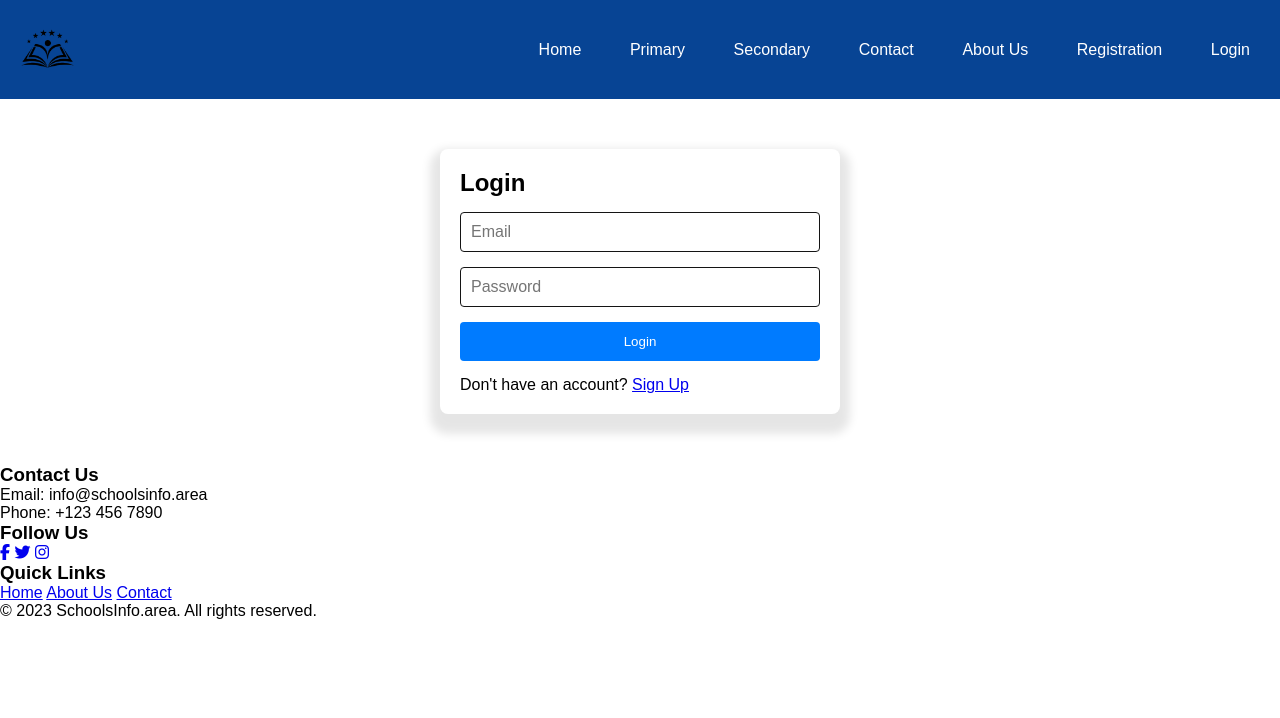
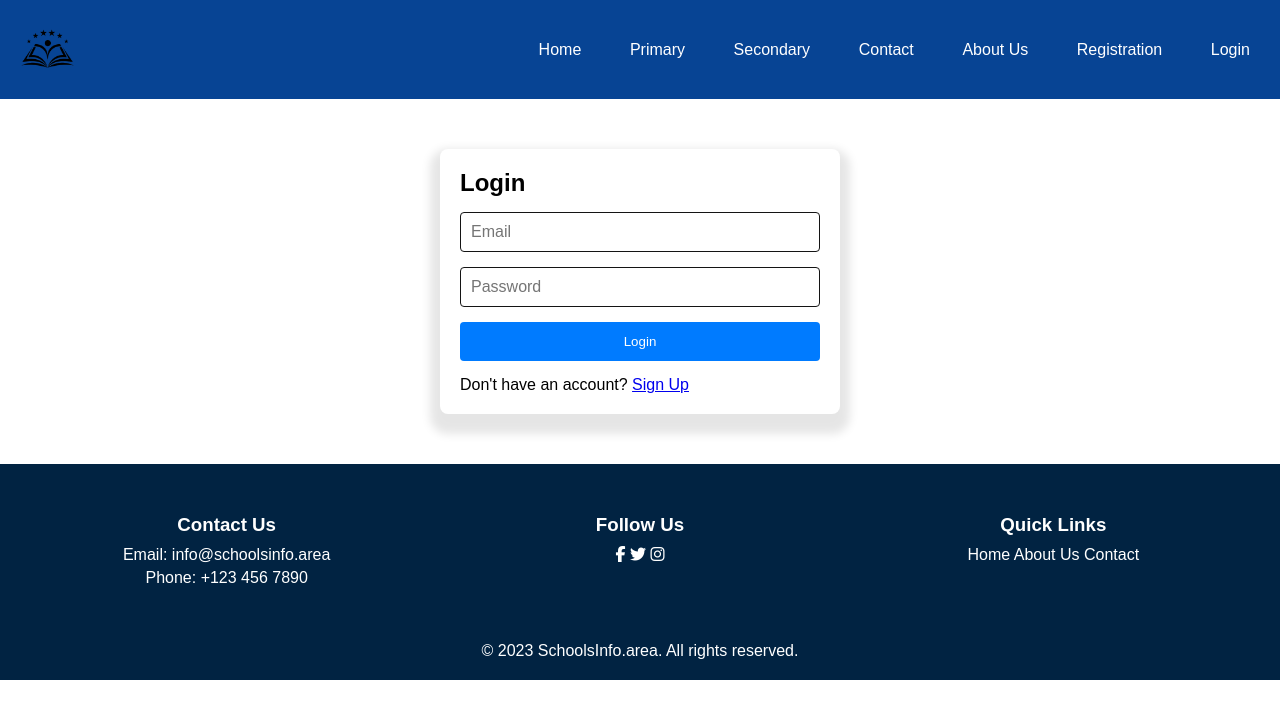
Before and after one commit to ummehani2006/new-projectt, a plain HTML site: page login.html in a window 1280 px wide. Drawn offline with Linux system fonts and the light colour scheme.

Commit message:
Update login.css

```diff
--- a/login.css
+++ b/login.css
@@ -90,3 +90,51 @@ button:hover {
         width: 100%;
     }
 }
+footer {
+    background-color: rgb(1, 35, 66);
+    color: #fff;
+    padding: 20px 0;
+    text-align: center;
+}
+
+.footer-container {
+    display: flex;
+    flex-wrap: wrap;
+    justify-content: space-around;
+    padding: 20px;
+}
+
+.footer-section {
+    flex: 1;
+    margin: 10px;
+    min-width: 200px;
+}
+
+.footer-section h3 {
+    margin-bottom: 10px;
+}
+
+.footer-section p, .footer-section a {
+    color: #fff;
+    text-decoration: none;
+    margin: 5px 0;
+}
+
+.footer-section a:hover {
+    text-decoration: underline;
+}
+
+.footer-bottom {
+    margin-top: 20px;
+}
+
+@media (max-width: 768px) {
+    .footer-container {
+        flex-direction: column;
+        align-items: center;
+    }
+
+    .footer-section {
+        margin: 10px 0;
+    }
+}
```
